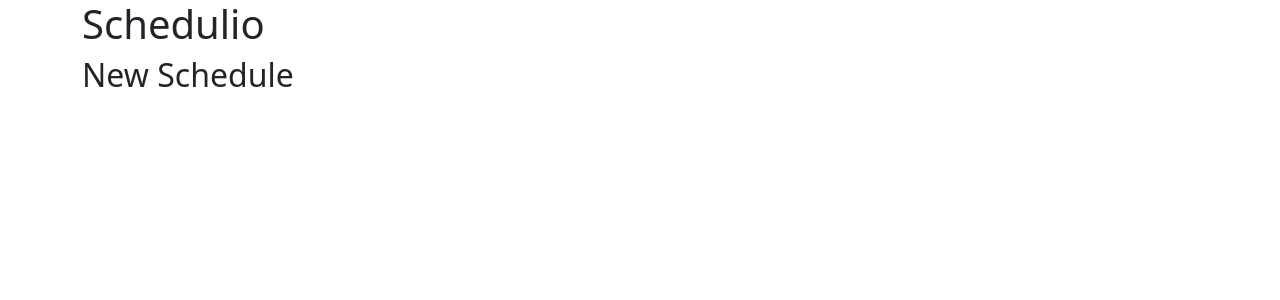
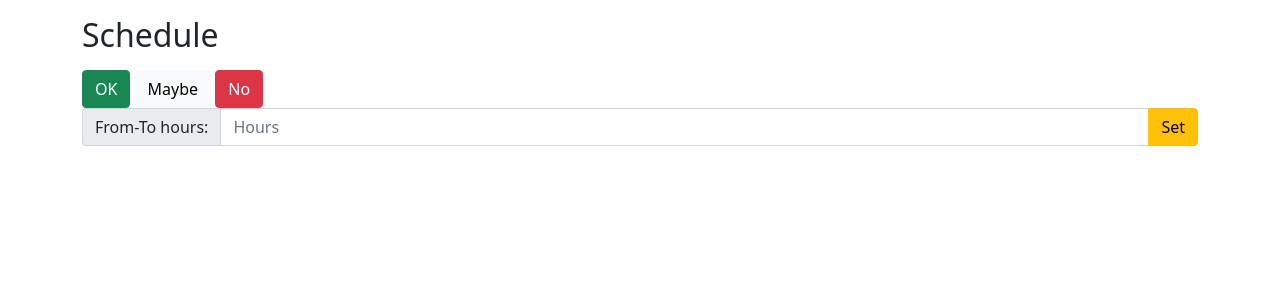
Before and after one commit to igrek51/schedulio, a Python web app: template templates/new.html in a window 1280 px wide. Shown: the top 300 px of the page. Run offline with Jinja, Linux system fonts and the light colour scheme; the template is opened without the code that fills it, so the values that code supplies are empty; some libraries are stand-ins or nearby versions.

Commit message:
Add rudimentary replace buttons

```diff
--- a/static/schedulio.new.js
+++ b/static/schedulio.new.js
@@ -1,15 +1,48 @@
 const data = [
-    ['Mon 23.05', 'ok', '21-24', 'no', ''],
-    ['Tue 24.05', 'ok', '21-24', 'no', ''],
-    ['Wed 25.05', 'ok', '21-24', 'no', '']
+    ['Day', 'Alice', 'Bob', 'Charlie', 'David'],
+    ['Mon 2022-05-23', 'ok', '21-24', 'no', ''],
+    ['Tue 2022-05-24', 'ok', '21-24', 'no', ''],
+    ['Wed 2022-05-25', 'ok', '21-24', 'no', ''],
+    ['Thu 2022-05-26', '', '', '', ''],
+    ['Fri 2022-05-27', '', '', '', ''],
 ];
+
+function celRenderer(instance, td, row, col, prop, value, cellProperties) {
+    Handsontable.renderers.TextRenderer.apply(this, arguments);
+    if (row == 0) {
+        td.style.color = '#000000';
+        td.style.background = '#F8F9FA';
+        td.style.fontWeight = 'bold';
+    } else if (col == 0) {
+        td.style.color = '#000000';
+        td.style.background = '#FFFFFF';
+    } else if (value == 'ok') {
+        td.style.color = '#38782E';
+        td.style.background = '#D9EAD3';
+        td.style.fontWeight = 'bold';
+    } else if (value == 'no') {
+        td.style.color = '#AC322C';
+        td.style.background = '#EA9999';
+    } else if (value == '') {
+        td.style.color = '#000000';
+        td.style.background = '#FFFFFF';
+    } else {
+        td.style.color = '#000000';
+        td.style.background = '#FFF2CC';
+        td.style.fontWeight = 'bold';
+    }
+}
 
 const container = document.getElementById('scheduleTable');
 const hot = new Handsontable(container, {
     data: data,
-    colHeaders: ['Day', 'Alice', 'Bob', 'Charlie', 'David'],
+    rowHeaders: false,
+    colHeaders: false,
     height: 'auto',
     colWidths(index) {
+        if (index == 0) {
+            return 150;
+        }
         return 100;
     },
     rowHeights: 40,
@@ -21,5 +54,60 @@ const hot = new Handsontable(container, {
         '(maybe)',
         'no',
     ],
+    cells(row, col) {
+        const cellProperties = {};
+        if (col == 0) {
+            cellProperties.readOnly = true;
+        } else {
+            cellProperties.readOnly = false;
+        }
+        cellProperties.renderer = celRenderer;
+        return cellProperties;
+    },
+    outsideClickDeselects: false,
+    selectionMode: 'multiple',
     licenseKey: 'non-commercial-and-evaluation',
 });
+
+$("#btn-answer-ok").click(function () {
+    const selected = hot.getSelected() || [];
+    setSelectedCells(selected, 'ok');
+})
+
+$("#btn-answer-maybe").click(function () {
+    const selected = hot.getSelected() || [];
+    setSelectedCells(selected, '');
+})
+
+$("#btn-answer-no").click(function () {
+    const selected = hot.getSelected() || [];
+    setSelectedCells(selected, 'no');
+})
+
+$("#btn-answer-hours").click(function () {
+    const selected = hot.getSelected() || [];
+    value = $(`#input-answer-hours`).val()
+    setSelectedCells(selected, value);
+})
+
+function setSelectedCells(selected, value) {
+    hot.suspendRender();
+    console.log('setting ok', selected)
+
+    for (let index = 0; index < selected.length; index += 1) {
+      const [row1, column1, row2, column2] = selected[index];
+      const startRow = Math.max(Math.min(row1, row2), 0);
+      const endRow = Math.max(row1, row2);
+      const startCol = Math.max(Math.min(column1, column2), 0);
+      const endCol = Math.max(column1, column2);
+
+      for (let rowIndex = startRow; rowIndex <= endRow; rowIndex += 1) {
+        for (let columnIndex = startCol; columnIndex <= endCol; columnIndex += 1) {
+            hot.setDataAtCell(rowIndex, columnIndex, value);
+        }
+      }
+    }
+
+    hot.render();
+    hot.resumeRender();
+}
--- a/templates/new.html
+++ b/templates/new.html
@@ -1,11 +1,21 @@
 {% extends "base.html" %}
 
 {% block content %}
-<div class="container">
-    <h1>Schedulio</h1>
-    <h2>New Schedule</h2>
+<div class="container mt-3">
+    <h2>Schedule</h2>
 
     <div id="scheduleTable"></div>
+
+    <div class="mt-3">
+        <button type="button" class="btn btn-success" id="btn-answer-ok">OK</button>
+        <button type="button" class="btn btn-light" id="btn-answer-maybe">Maybe</button>
+        <button type="button" class="btn btn-danger" id="btn-answer-no">No</button>
+        <div class="input-group mb-4">
+            <span class="input-group-text">From-To hours:</span>
+            <input type="text" class="form-control" placeholder="Hours" id="input-answer-hours" value="">
+            <button class="btn btn-warning" type="button" id="btn-answer-hours">Set</button>
+        </div>
+    </div>
 </div>
 {% endblock %}
 
```
